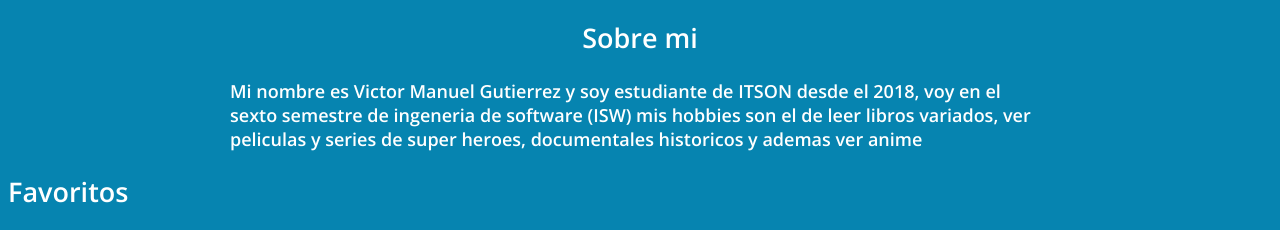
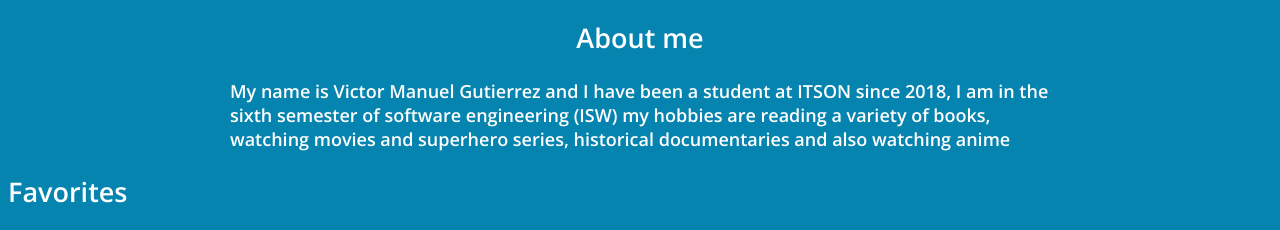
Before and after one commit to Vicgtz/LandingGutierrezVictor, a plain HTML site: page Index.html in a window 1280 px wide. Shown: the part 206-436 px from the top of the page. Drawn offline with nearby package versions, Linux system fonts and the light colour scheme.

Commit message:
Traduccion en ingles

```diff
--- a/Index.html
+++ b/Index.html
@@ -2,7 +2,7 @@
 <head>
     <meta charset="UTF-8">
     <meta name="viewport" content="width=device-width, initial-scale=1.0">
-    <title>Bienbenidos a mi pagina web</title>
+    <title>Welcome to my website</title>
     <link rel="stylesheet" href="style.css">
 </head>
 
@@ -13,13 +13,12 @@
             <img id="foto" src="imagen/yo.jpg">
 
            <div id="en genral" >
-                <h2>Sobre mi</h2>
-                <p>Mi nombre es Victor Manuel Gutierrez y soy estudiante de ITSON desde el 2018, voy en el sexto semestre de ingeneria de software (ISW)
-                        mis hobbies son el de leer libros variados, ver peliculas y series de super heroes, documentales historicos y ademas ver anime</p>
+                <h2>About me</h2>
+                <p>My name is Victor Manuel Gutierrez and I have been a student at ITSON since 2018, I am in the sixth semester of software engineering (ISW) my hobbies are reading a variety of books, watching movies and superhero series, historical documentaries and also watching anime</p>
             </div>
         </div>
 
-<h2 class="center"> Favoritos </h2>
+<h2 class="center"> Favorites </h2>
         <div id="info-Hobbies" class="center">
 <marquee>
            <table>
```
